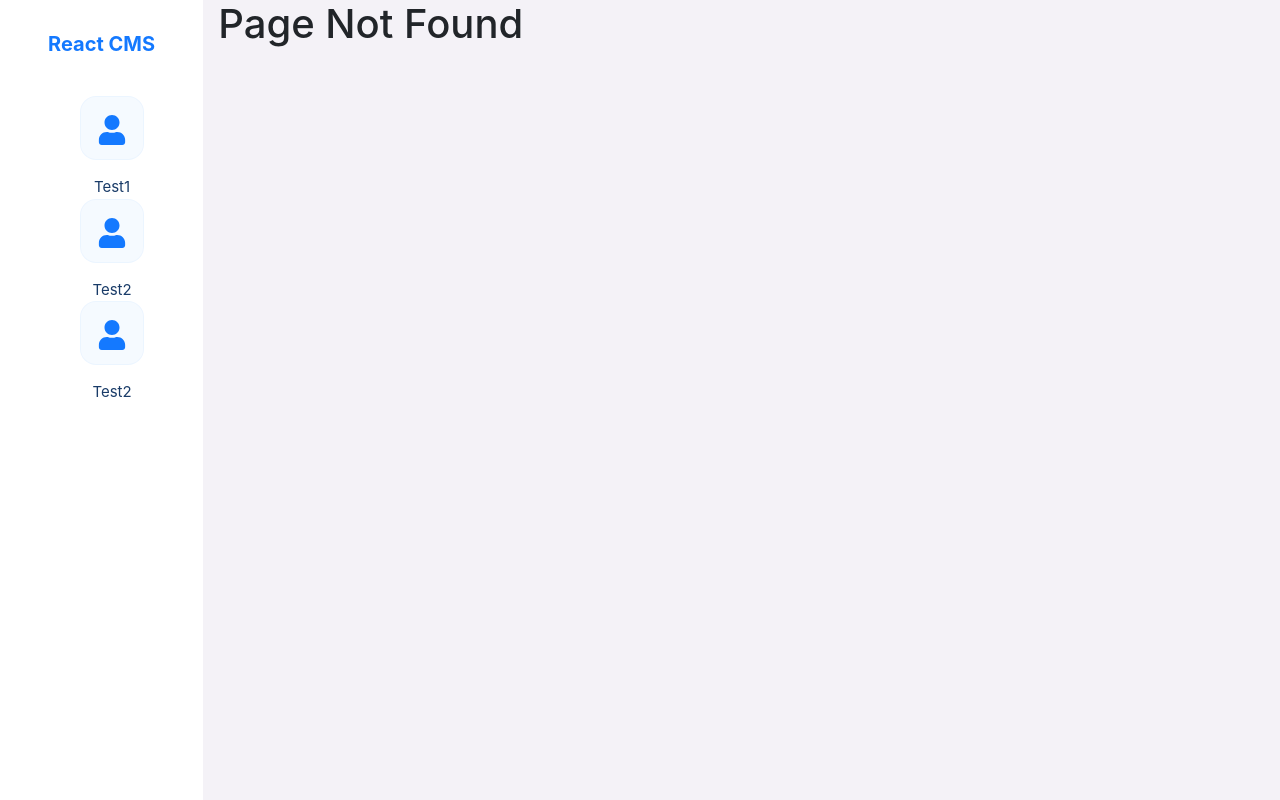
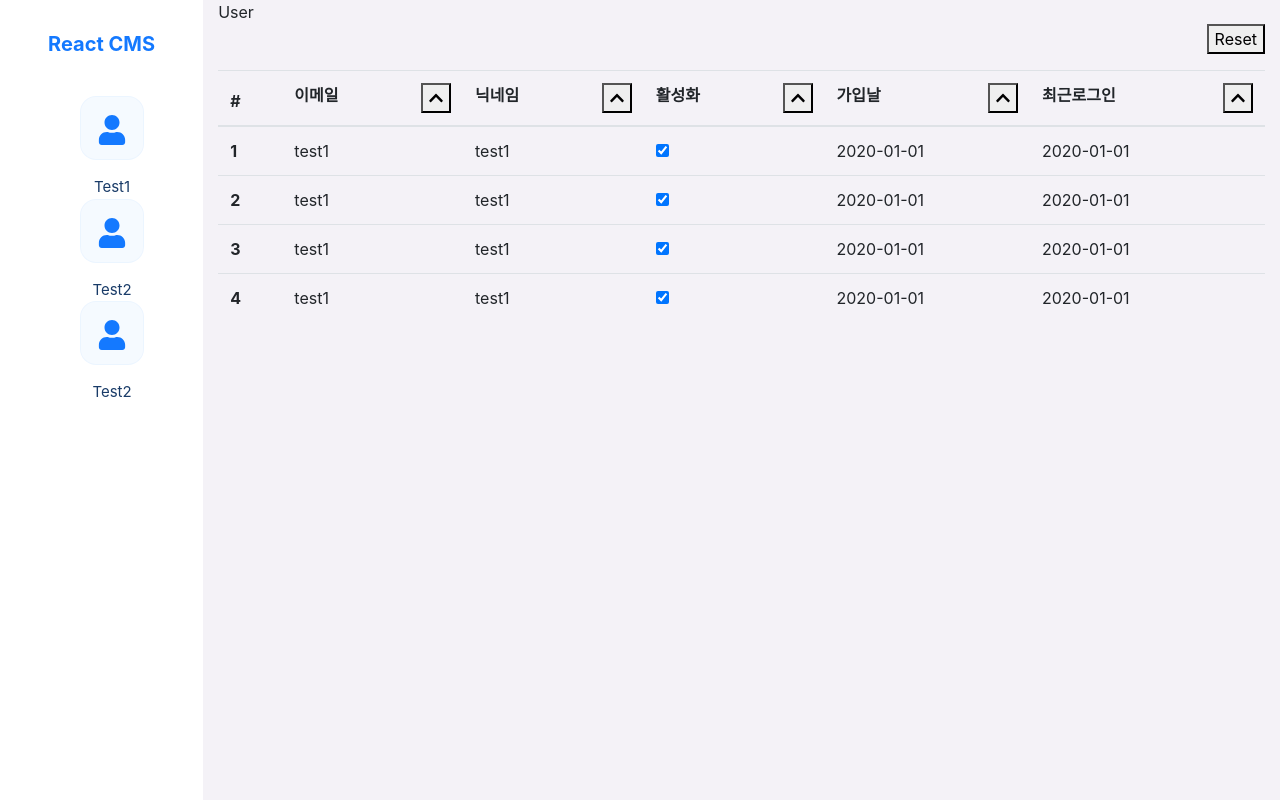
Before and after one commit to xeounxzxu/cms-app, a React (Create React App) app in the folder webapp/: page /system/user in a window 1280 px wide. Before the commit this address had no page. Built offline with nearby package versions, Linux system fonts and the light colour scheme.

Commit message:
Create React Table Component

```diff
--- /dev/null
+++ b/webapp/src/assests/modules/actions/user_table.action.js
@@ -0,0 +1,9 @@
+import {SUCCESS} from "../../utils/action-type.util";
+import {ACTION_TYPE} from "../reducer/user_table.reducer";
+
+export const _onUpdateToHeader = (payload) => {
+    return {
+        type: SUCCESS(ACTION_TYPE.UPDATE_DATA2),
+        payload: payload
+    }
+}
--- /dev/null
+++ b/webapp/src/assests/modules/component/CmsTable.jsx
@@ -0,0 +1,80 @@
+import React from "react";
+import {_onUpdateToHeader} from "../actions/user_table.action";
+import {FontAwesomeIcon} from "@fortawesome/react-fontawesome";
+
+export default ({data, header, dispatch}) => {
+    return (
+        <div>
+            <div style={{
+                textAlign: "end"
+            }}>
+                <button>Reset</button>
+            </div>
+            <Table data={data}
+                   header={header}
+                   dispatch={dispatch}
+            />
+        </div>
+    )
+}
+
+const Table = ({header, data , dispatch}) => {
+
+    return (
+        <table className="table mt-3">
+            <thead>
+            <tr>
+                <th scope="col">#</th>
+                {
+                    header.map((col, idx) => (
+                        <th scope="col" key={idx}>
+                                <span>
+                                    {col.columnName}
+                                </span>
+                            <div style={{
+                                display: "inline-block",
+                                float : "right",
+                            }}>
+                                <button onClick={()=>{
+                                    if (col.sort === "N" || col.sort === "A") {
+                                        col.sort = "D"
+                                    } else {
+                                        col.sort = "A"
+                                    }
+                                    dispatch(_onUpdateToHeader(header))
+                                }}>
+                                    <FontAwesomeIcon
+                                        icon={['fas', col.sort === "A" || col.sort === "N" ? 'chevron-up' : "chevron-down"]}/>
+                                </button>
+                            </div>
+                        </th>
+                    ))
+                }
+            </tr>
+            </thead>
+            <tbody>
+            {
+                data.map((payload, index) => (
+                    <tr key={index}>
+                        <th scope="row">{index + 1}</th>
+                        {
+                            header.map( (h , j ) => (
+                                <td key={j}>
+                                    <CheckBox val={payload[h.columnId]}/>
+                                </td>
+                            ))
+                        }
+                    </tr>
+                ))
+            }
+            </tbody>
+        </table>
+    )
+}
+
+const CheckBox = ({val}) =>{
+    if(typeof val === "boolean"){
+        return <input type="checkbox" defaultChecked={val} defaultValue={val}/>
+    }
+    return <span>{val}</span>
+}
--- a/webapp/src/assests/modules/component/LeftSidebar.jsx
+++ b/webapp/src/assests/modules/component/LeftSidebar.jsx
@@ -39,8 +39,8 @@ const MenuItem = (props) => {
     return (
         <MenuItems>
             {
-                data.map(d => (
-                    <Link to={d.to}>
+                data.map((d , idx) => (
+                    <Link key={idx} to={d.to}>
                         <IconBox>
                             <FontAwesomeIcon style={{
                                 width: "30px",
--- a/webapp/src/assests/modules/containers/system/User.jsx
+++ b/webapp/src/assests/modules/containers/system/User.jsx
@@ -1,9 +1,20 @@
 import React from "react";
+import {useDispatch, useSelector} from "react-redux";
+import CmsTable from "../../component/CmsTable.jsx";
 
-export default () =>{
-    return(
+export default () => {
+
+    const userTable = useSelector(state => state.UserTable)
+
+    const dispatch = useDispatch()
+
+    return (
         <div>
             <span>User</span>
+            <CmsTable data={userTable.data}
+                      header={userTable.column}
+                      dispatch={dispatch}
+            />
         </div>
     )
 }
--- a/webapp/src/assests/modules/reducer/index.js
+++ b/webapp/src/assests/modules/reducer/index.js
@@ -4,8 +4,11 @@ import Count from './count.reducer'
 import Login from './login.reducer'
 import Public from './public.reducer'
 
+import UserTable from './user_table.reducer'
+
 export const rootReducer = combineReducers({
     Count,
     Login,
-    Public
+    Public,
+    UserTable
 })
--- /dev/null
+++ b/webapp/src/assests/modules/reducer/user_table.reducer.js
@@ -0,0 +1,73 @@
+import {SUCCESS} from "../../utils/action-type.util";
+
+export const ACTION_TYPE = {
+    UPDATE_DATA : "USER-TABLE/UPDATE_DATA",
+    UPDATE_DATA2 : "USER-TABLE/UPDATE_DATA2",
+    RESET : "USER-TABLE/RESET",
+}
+
+const initState = {
+    data: [
+        {
+            create_date: "2020-01-01",
+            update_date: "2020-01-01",
+            activate: true,
+            email: "test1",
+            nickname: "test1"
+        },
+        {
+            create_date: "2020-01-01",
+            update_date: "2020-01-01",
+            activate: true,
+            email: "test1",
+            nickname: "test1"
+        },
+        {
+            create_date: "2020-01-01",
+            update_date: "2020-01-01",
+            activate: true,
+            email: "test1",
+            nickname: "test1"
+        },
+        {
+            create_date: "2020-01-01",
+            update_date: "2020-01-01",
+            activate: true,
+            email: "test1",
+            nickname: "test1"
+        }
+    ],
+
+    column: [
+        {columnId: "email", columnName: "이메일", sort: "N"},
+        {columnId: "nickname", columnName: "닉네임", sort: "N"},
+        {columnId: "activate", columnName: "활성화", sort: "N"},
+        {columnId: "create_date", columnName: "가입날", sort: "N"},
+        {columnId: "update_date", columnName: "최근로그인", sort: "N"},
+    ]
+
+}
+
+export default (state = initState, action) => {
+    switch (action.type) {
+
+        case SUCCESS(ACTION_TYPE.UPDATE_DATA):
+            return {
+                ...initState,
+                data: action.payload
+            };
+
+        case SUCCESS(ACTION_TYPE.UPDATE_DATA2):
+            return {
+                ...initState,
+                header: action.payload
+            };
+
+        case ACTION_TYPE.RESET:
+            return {
+                ...initState
+            }
+        default:
+            return state
+    }
+}
--- a/webapp/src/routers.js
+++ b/webapp/src/routers.js
@@ -23,8 +23,8 @@ export default () => {
                             <Switch>
                                 <Route path={"/system/category"} component={Category}/>
                                 <Route path={"/system/Post"} component={Post}/>
-                                <Route path={"/system/category"} component={User}/>
-                                <Route path={"/system*"} component={Error}/>
+                                <Route path={"/system/user"} component={User}/>
+                                <Route path={"/system/*"} component={Error}/>
                             </Switch>
                         </SystemDashboardLayout>
                     </Route>
```
